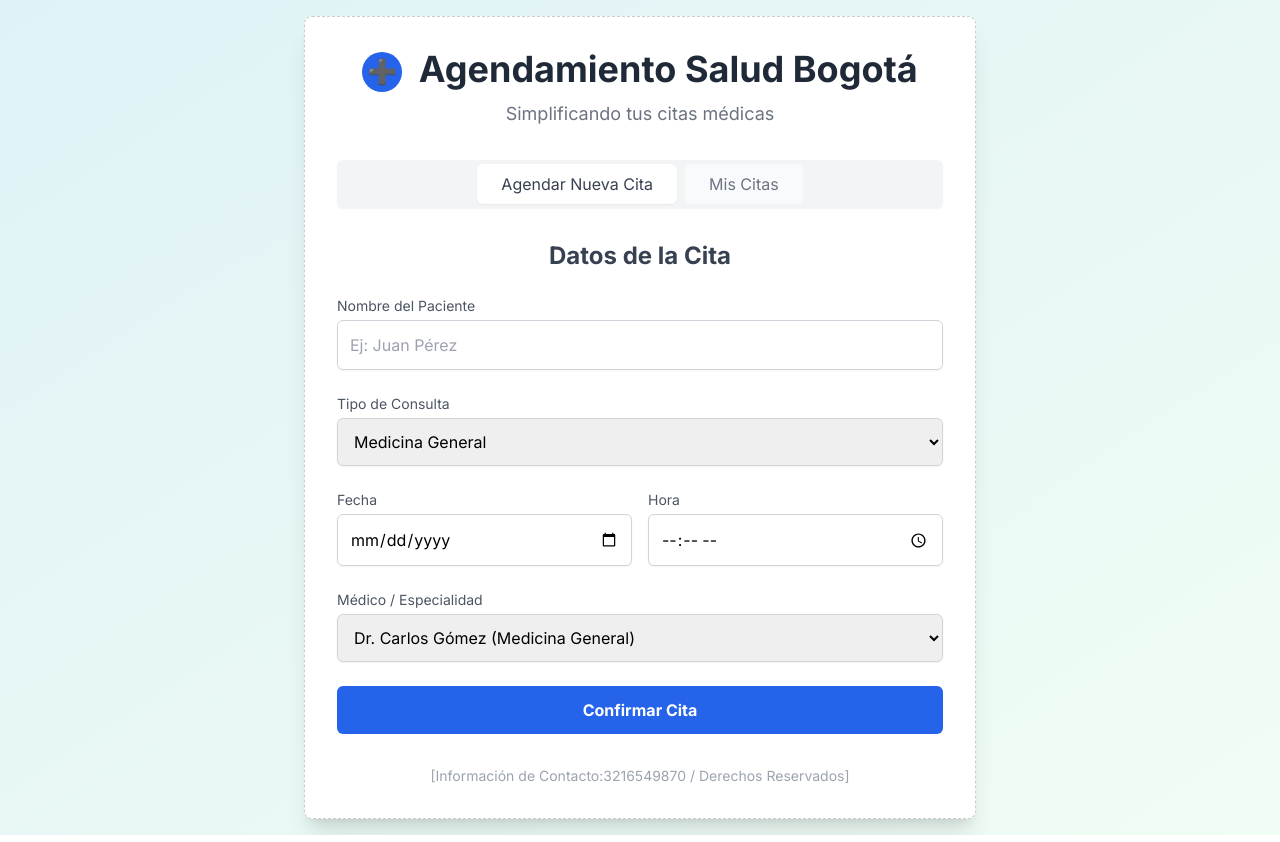
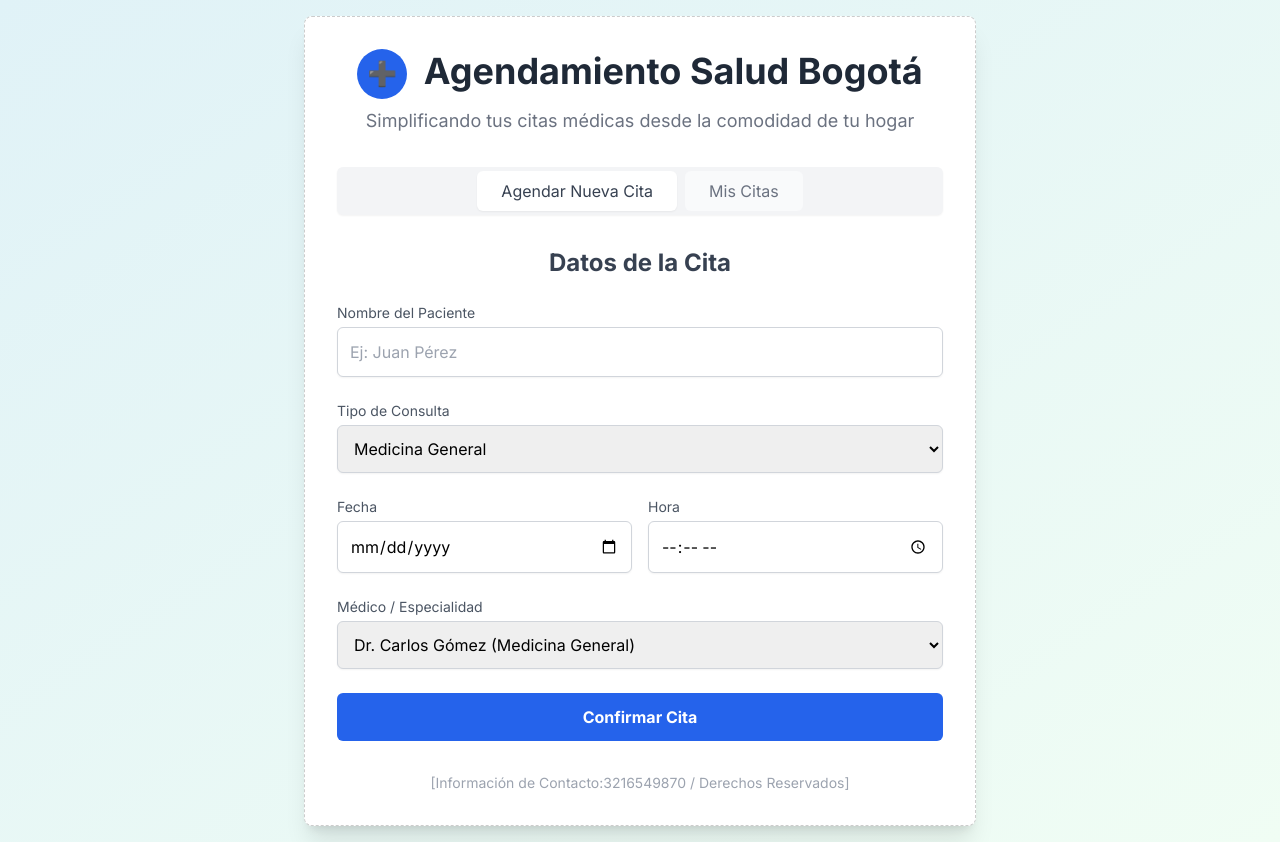
Before and after one commit to Lucho9298/Proyecto, a plain HTML site: page index.html in a window 1280 px wide. Drawn offline with nearby package versions, Linux system fonts and the light colour scheme.

Commit message:
index.html

```diff
--- a/index.html
+++ b/index.html
@@ -23,9 +23,9 @@
             display: inline-flex;
             align-items: center;
             justify-content: center;
-            width: 40px;
-            height: 40px;
-            border-radius: 50%;
+            width: 50px;
+            height: 50px;
+            border-radius: 60%;
             background-color: #2563eb; /* Un tono de azul */
             color: white;
             font-size: 24px;
@@ -42,14 +42,14 @@
             <h1 class="text-3xl md:text-4xl font-bold text-gray-800">
                 <span class="logo-icon">➕</span> Agendamiento Salud Bogotá
             </h1>
-            <p class="text-gray-500 text-lg mt-2">Simplificando tus citas médicas</p>
+            <p class="text-gray-500 text-lg mt-2">Simplificando tus citas médicas desde la comodidad de tu hogar</p>
         </header>
 
         <nav class="flex justify-center mb-8 bg-gray-100 rounded-md p-1 shadow-sm">
-            <button id="showSchedule" class="px-6 py-2 rounded-md font-medium text-gray-700 bg-white shadow-sm focus:outline-none focus:ring-2 focus:ring-blue-400 focus:ring-offset-2 transition-colors duration-200">
+            <button id="showSchedule" class="px-6 py-2 rounded-md font-medium text-black-700 bg-white shadow-sm focus:outline-none focus:ring-2 focus:ring-blue-400 focus:ring-offset-2 transition-colors duration-200">
                 Agendar Nueva Cita
             </button>
-            <button id="showAppointments" class="px-6 py-2 rounded-md font-medium text-gray-500 hover:text-gray-700 hover:bg-gray-50 focus:outline-none focus:ring-2 focus:ring-blue-400 focus:ring-offset-2 transition-colors duration-200 ml-2">
+            <button id="showAppointments" class="px-6 py-2 rounded-md font-medium text-black-500 hover:text-gray-700 hover:bg-gray-50 focus:outline-none focus:ring-2 focus:ring-blue-400 focus:ring-offset-2 transition-colors duration-200 ml-2">
                 Mis Citas
             </button>
         </nav>
```
